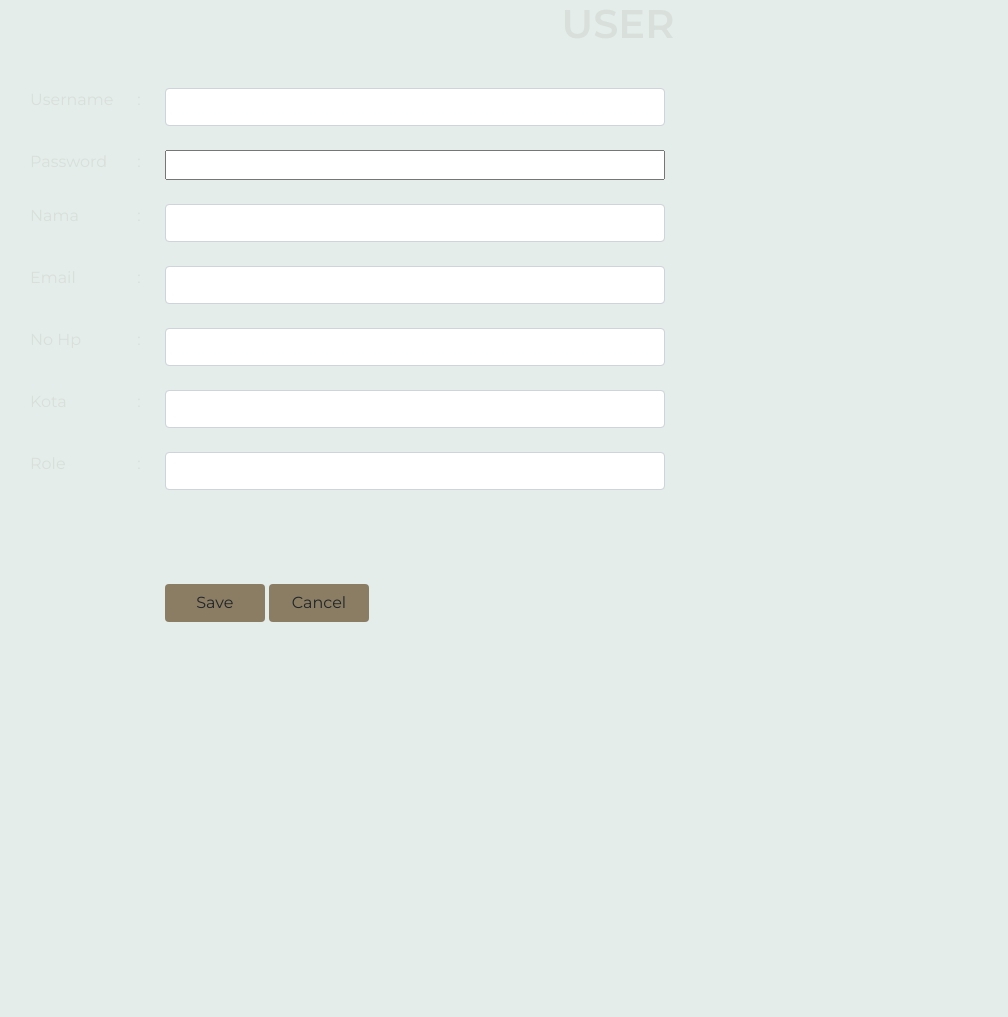
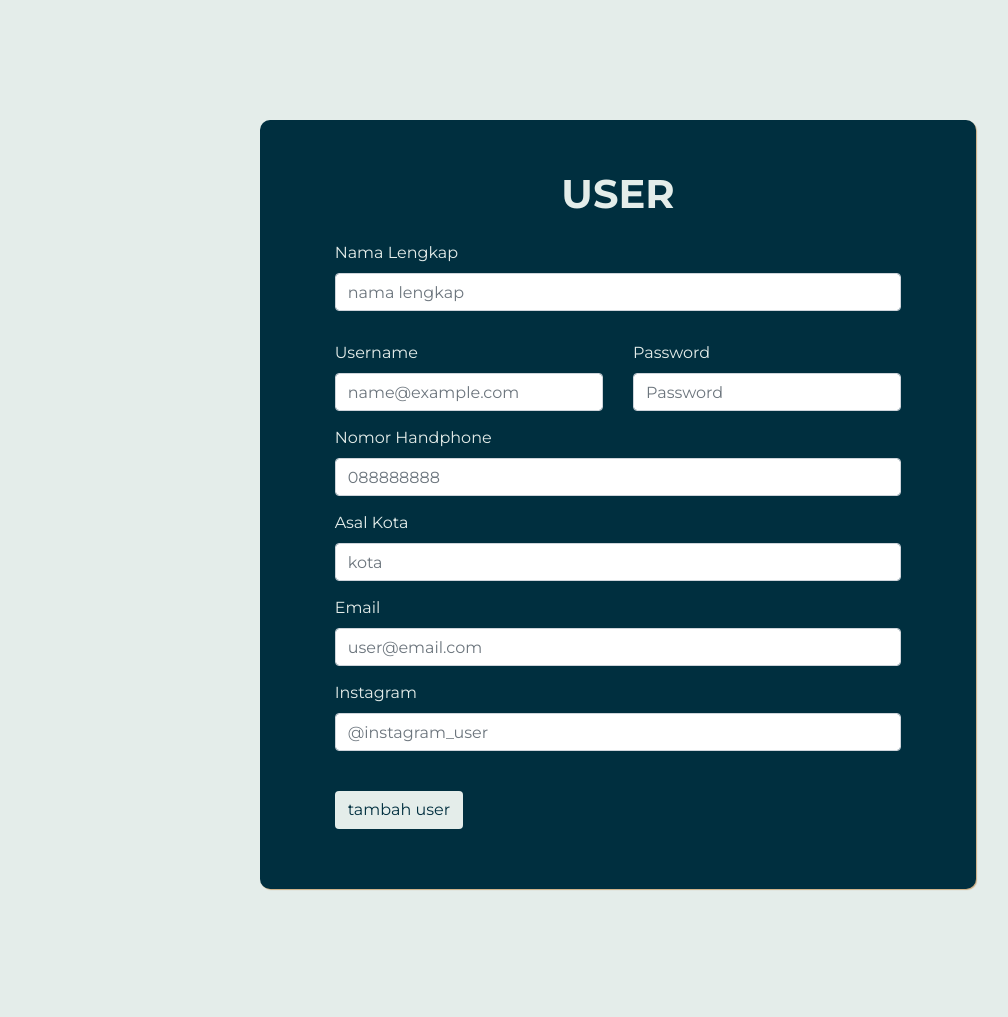
Before and after one commit to khonsa-mutmainnah/TumuGaleriBisnis, a PHP site: page /index.php?p=user in a window 1280 px wide. Shown: the part 76-1093 px from the top of the page, without its empty margins (22-1030 px from the left). Before the commit the page ends 698 px from the top, so only its background shows below. Run offline with PHP 8.4, Linux system fonts and the light colour scheme.

Commit message:
memperbaiki tabel user

```diff
--- a/StyleIndex.css
+++ b/StyleIndex.css
@@ -286,6 +292,74 @@
     margin-bottom: 20px;
 }
 
+/* user css */
+.user .text-center h1{
+    font-weight: 600;
+    color: #e4edea;
+    text-transform: uppercase;
+    letter-spacing: 10px;
+}
+
+.user .username{
+    margin-top: 15px;
+}
+
+.user .form-label{
+    margin-top: 15px;
+}
+
+.user .register-form{
+    border-radius: 10px;
+    padding: 50px 60px;
+    margin-top: 15vh;
+    margin-bottom: 16vh;
+
+    background-color: #002f3f;
+    color: #e4edea;
+    box-shadow: 1px 1px 1px #cdac81;
+}
+
+.user .logol img{
+    width: 80px;
+    margin-top: -30px;
+    margin-bottom: 10px;
+}
+.user .button-end input{
+    background-color: #e4edea;
+    color:#002f3f;
+    font-weight: 400;
+    margin-top: 40px;
+    margin-bottom: 10px;
+}
+.user .button-end a{
+    background-color: #e4edea;
+    color:#002f3f;
+    font-weight: 400;
+}
+.user .btn:hover{
+    background-color: #cdac81;
+}
+
+/* userlist */
+.userlist .table th{
+    color:#002f3f;
+}
+.table td{
+    color:#002f3f;
+}
+.table tr{
+    color:#002f3f;
+}
+
+.userlist .btn{
+    background-color: #e4edea;
+    color:#002f3f;
+    font-weight: 400;
+    border-color: none;
+}
+.userlist .btn:hover{
+    background-color: #cdac81;
+}
 /* tambah produk css */
 .tambahproduk{
     margin-left: 10px;
@@ -883,34 +957,6 @@
     width: 500px;
 }
 
-/* User */
-.user .table{
-    margin-left: 40px;
-    color: #D9DFDB;
-}
-
-.user h4{
-    text-align: center;
-    font-size: 40px;
-    font-weight: 600;
-    color: #D9DFDB;
-    padding-bottom: 20px;
-}
-
-.user .form-check{
-    margin-left: 20px;
-    size: 200%;
-}
-
-.user .btn{
-    background-color: #8A7D63;
-    margin-top: 70px;
-}
-
-.user input{
-    width: 500px;
-}
-
 /* kategori list */
 .kategorilist {
     margin-top: 50px;
--- a/index.php
+++ b/index.php
@@ -54,7 +54,7 @@ require "connection.php";
                         <a class="nav-link " style="color: #002f3f;"href="#">+Produk</a>
                         <a class="nav-link " style="color: #002f3f;"href="?p=login">login</a>
                         <a class="nav-link " style="color: #002f3f;"href="?p=register-user">reg</a>
-                        <a class="nav-link " style="color: #002f3f;"href="#">Pricing</a>
+                        <a class="nav-link " style="color: #002f3f;"href="?p=user">Pricing</a>
                     </div>
                 </div>
             </div>
--- a/pages/user.php
+++ b/pages/user.php
@@ -9,6 +9,7 @@
         $objUser->no_hp= $_POST['no_hp'];
         $objUser->kota= $_POST['kota'];
         $objUser->role= $_POST['role'];
+        $objUser->instagram_user= $_POST['instagram_user'];
 
         if(isset($_GET['username'])){
             $objUser->username= $_GET['username'];
@@ -21,8 +22,7 @@
         if($objUser->hasil){
             echo '<script> window.location = "index.php?p=userlist";
             </script>';
-    }
-
+        }
     }
     else if(isset($_GET['username'])){
         $objUser->username = $_GET['username'];
@@ -31,50 +31,44 @@
 ?>
 
 <div class="user">
-    <h4 class="title" >USER</h4>
-    <form action="" method="post">
-        <table class="table table-borderless table-responsive" style="color:#D9DFDB;">
-            <tr>
-                <td>username</td>
-                <td>:</td>
-                <td><input type="text" class="form-control" name="username"
-                value="<?php echo $objUser->username; ?>"></td>
-            </tr>
-            <tr>
-                <td>password</td>
-                <td>:</td>
-                <td><input type="password" class="formcontrol" name="password"value="<?php echo $objUser->password; ?>"></td>
-            </tr>
-            <tr>
-                <td>nama</td>
-                <td>:</td>
-                <td><input type="text" class="form-control" id="nama" name="nama" value="<?php echo $objUser->nama; ?>">
-            </tr>
-            <tr>
-                <td>email</td>
-                <td>:</td>
-                <td><input type="text" class="form-control" id="email" name="email" value="<?php echo $objUser->email; ?>">
-            </tr>
-            <tr>
-                <td>no hp</td>
-                <td>:</td>
-                <td><input type="text" class="form-control" id="no_hp" name="no_hp" value="<?php echo $objUser->no_hp; ?>">
-            </tr>
-            <tr>
-                <td>kota</td>
-                <td>:</td>
-                <td><input type="text" class="form-control" id="kota" name="kota" value="<?php echo $objUser->kota; ?>">
-            </tr>
-            <tr>
-                <td>role</td>
-                <td>:</td>
-                <td><input type="text" class="form-control" id="role" name="role" value="<?php echo $objUser->role; ?>">
-            </tr>
-            <tr>
-                <td colspan="2"></td>
-                <td><input type="submit" class="btn btnsuccess" value="Save" name="btnSubmit" style="width: 100px;">
-                <a href="index.php?p=userlist" class="btn btnwarning" style="width: 100px;">Cancel</a></td>
-            </tr>
-        </table>
-    </form>
+    <div class="container col-lg-7">
+      <form form action="" method="post" class="register-form">
+        <h4 class="title text-center fs-1 fw-bolder" >USER</h4>
+        <div class="col">
+          <label for="exampleFormControlInput1" class="form-label">Nama lengkap</label>
+          <input type="text" class="form-control" id="exampleFormControlInput1" placeholder="nama lengkap" value="<?php echo $objUser->nama; ?>">
+        </div>
+        <div class="container">
+            <div class="row username">
+                <div class="col">
+                <label for="exampleFormControlInput1" class="form-label">Username</label>
+                <input type="text" class="form-control" id="exampleFormControlInput1" placeholder="name@example.com" value="<?php echo $objUser->username; ?>">
+                </div>
+                <div class="col">
+                <label for="exampleFormControlInput1" class="form-label">Password</label>
+                <input type="password" class="form-control" id="exampleFormControlInput1" placeholder="Password" value="<?php echo $objUser->password; ?>">
+                </div>
+            </div>
+        </div>
+        <div class="col">
+          <label for="exampleFormControlInput1" class="form-label">nomor handphone</label>
+          <input type="text" class="form-control" id="exampleFormControlInput1" placeholder="088888888" value="<?php echo $objUser->no_hp; ?>">
+        </div>
+        <div class="col">
+          <label for="exampleFormControlInput1" class="form-label">asal kota</label>
+          <input type="text" class="form-control" id="exampleFormControlInput1" placeholder="kota" value="<?php echo $objUser->kota; ?>">
+        </div>
+        <div class="col">
+          <label for="exampleFormControlInput1" class="form-label">email</label>
+          <input type="email" class="form-control" id="exampleFormControlInput1" placeholder="user@email.com" value="<?php echo $objUser->email; ?>">
+        </div>
+        <div class="col">
+          <label for="exampleFormControlInput1" class="form-label">instagram</label>
+          <input type="text" class="form-control" id="exampleFormControlInput1" placeholder="@instagram_user" value="<?php echo $objUser->instagram_user; ?>">
+        </div>
+        <div class="col-lg-4 button-end">
+          <input class="btn" name="btnSubmit" type="submit" value="tambah user" >
+        </div>
+      </form>
+    </div>
 </div>
```
Also changed, not shown: other parts of StyleIndex.css (+6 -41 lines), pages/register-user.php (+18 -0 lines), pages/tokolist.php (+35 -0 lines), pages/userlist.php (+15 -11 lines).
